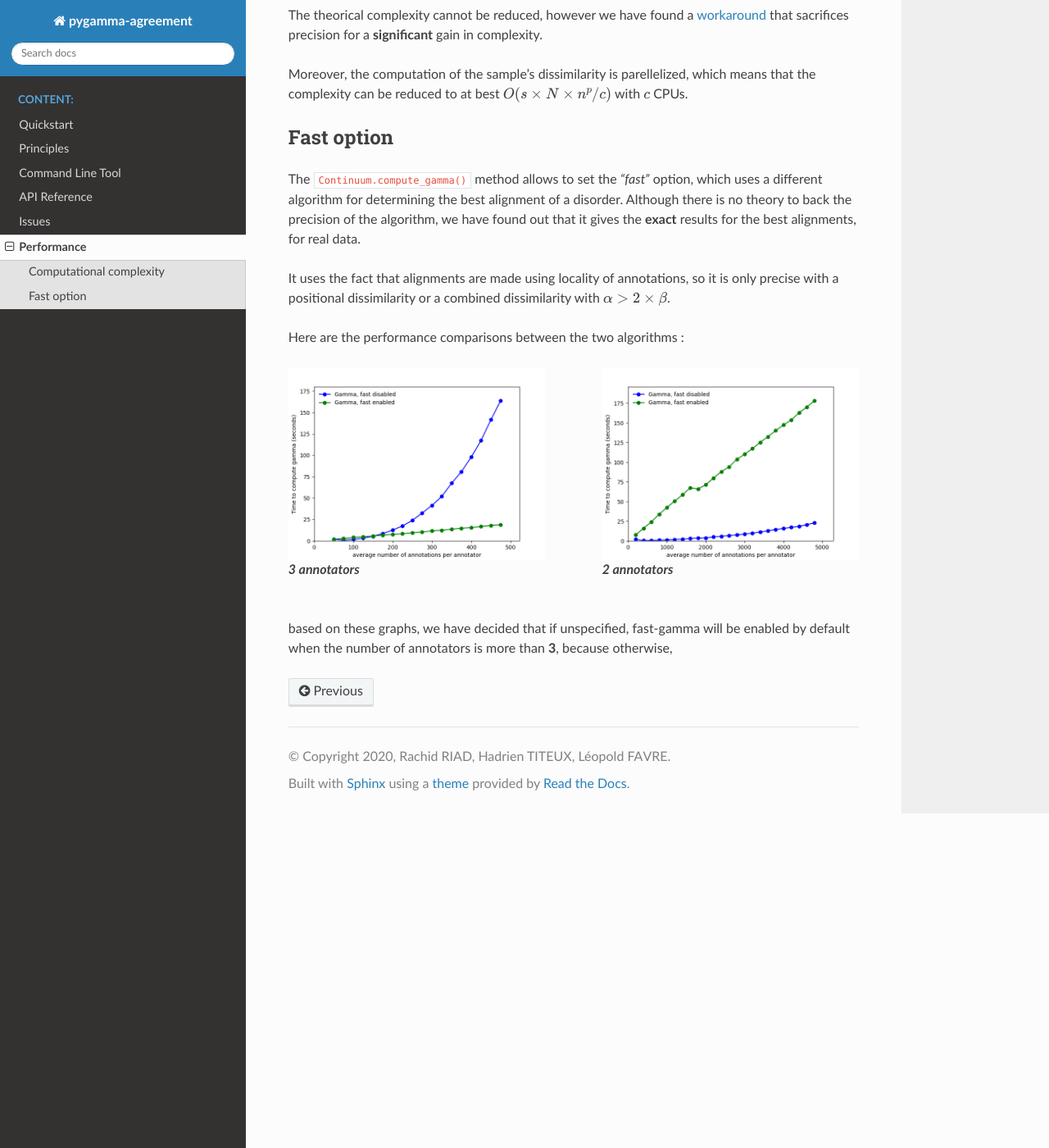
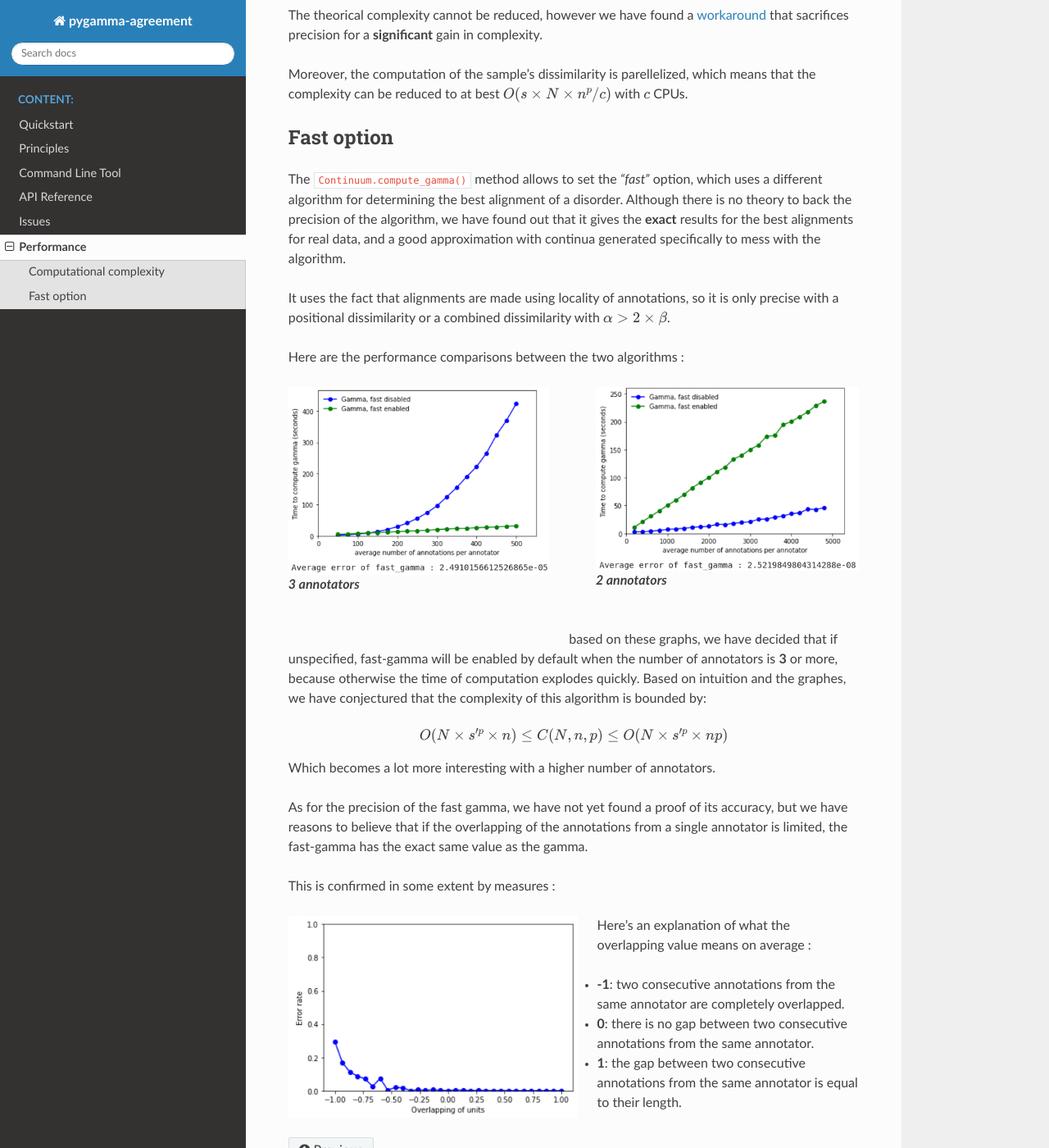
Before and after one commit to bootphon/pygamma-agreement, a Sphinx documentation site: the page built from docs/source/performance.rst, in a window 1280 px wide and 1400 px high, scrolled down 608 px. Shown: the whole window at 82% size. Built offline with Sphinx 7.4.7 and the Read the Docs theme 2.0.0, drawn with Linux system fonts in a browser that asks for light colours.

Commit message:
fast gamma benchmarking documentation

```diff
--- a/docs/source/performance.rst
+++ b/docs/source/performance.rst
@@ -38,7 +38,8 @@ Fast option
 
 The ``Continuum.compute_gamma()`` method allows to set the *"fast"* option, which uses a different algorithm
 for determining the best alignment of a disorder. Although there is no theory to back the precision of the algorithm,
-we have found out that it gives the **exact** results for the best alignments, for real data.
+we have found out that it gives the **exact** results for the best alignments for real data, and a good approximation
+with continua generated specifically to mess with the algorithm.
 
 It uses the fact that alignments are made using locality of annotations, so it is only precise with a positional
 dissimilarity or a combined dissimilarity with :math:`\alpha > 2 \times \beta`.
@@ -46,19 +47,44 @@ dissimilarity or a combined dissimilarity with :math:`\alpha > 2 \times \beta`.
 Here are the performance comparisons between the two algorithms :
 
 .. figure:: images/time2annotators.png
-  :scale: 49%
+  :scale: 70%
   :alt: time to compute gamma (8 CPUs, 2 annotators)
   :align: right
 
   **2 annotators**
 
-
 .. figure:: images/time3annotators.png
-  :scale: 49%
+  :scale: 70%
   :alt: time to compute gamma (8 CPUs, 3 annotators)
   :align: left
 
   **3 annotators**
 
 based on these graphs, we have decided that if unspecified, fast-gamma will be enabled by default when the number of
-annotators is more than **3**, because otherwise,
+annotators is **3** or more, because otherwise the time of computation explodes quickly.
+Based on intuition and the graphes, we have conjectured that the complexity of this algorithm is bounded by:
+
+.. math::
+
+    O(N \times s'^p \times n) \leq C(N, n, p) \leq O(N \times s'^p \times np)
+
+Which becomes a lot more interesting with a higher number of annotators.
+
+
+As for the precision of the fast gamma, we have not yet found a proof of its
+accuracy, but we have reasons to believe that if the overlapping of the annotations from
+a single annotator is limited, the fast-gamma has the exact same value as the gamma.
+
+This is confirmed in some extent by measures :
+
+.. figure:: images/precisionoverlapping.png
+  :scale: 80%
+  :alt: time to compute gamma (8 CPUs, 3 annotators)
+  :align: left
+
+Here's an explanation of what the overlapping value means on average :
+
+- **-1**: two consecutive annotations from the same annotator are completely overlapped.
+- **0**: there is no gap between two consecutive annotations from the same annotator.
+- **1**: the gap between two consecutive annotations from the same annotator is equal to their
+  length.
```
Also changed, not shown: docs/source/images/precisionoverlapping.png (added), docs/source/images/time2annotators.png, docs/source/images/time3annotators.png.
